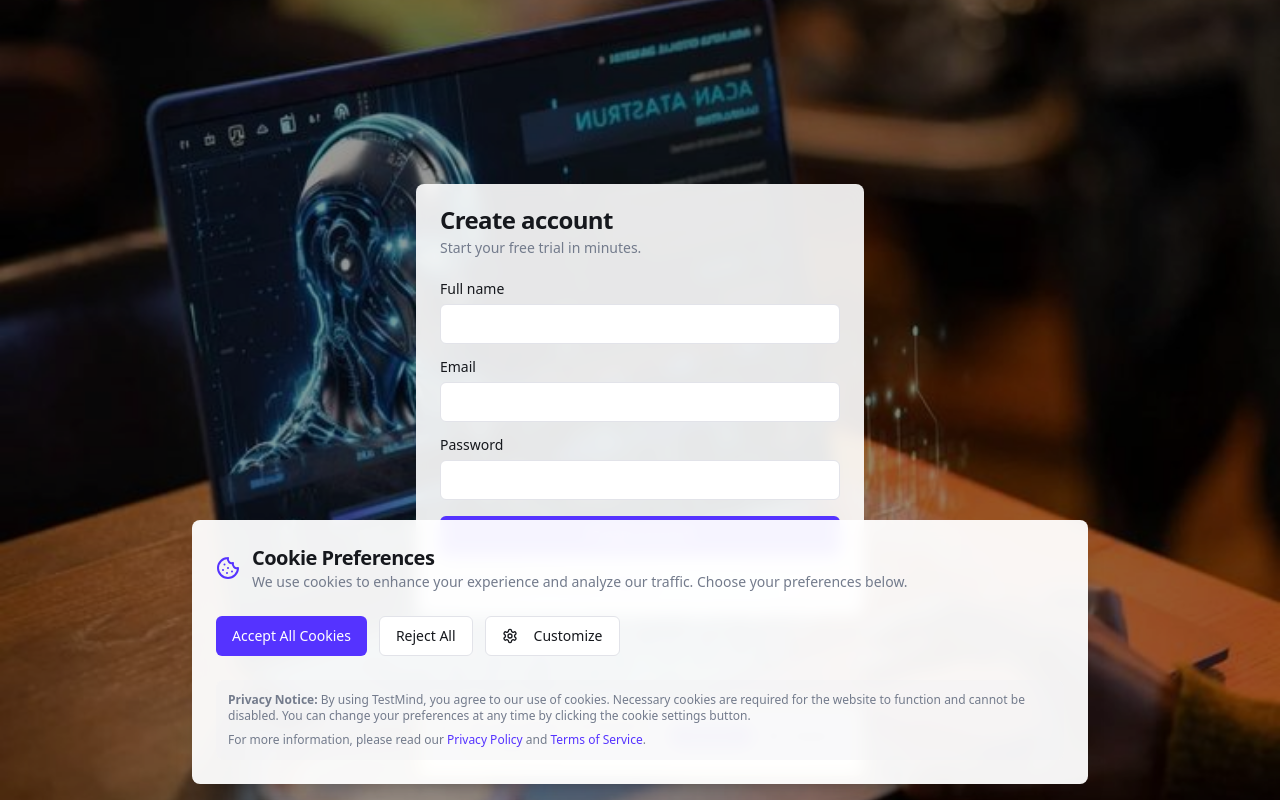
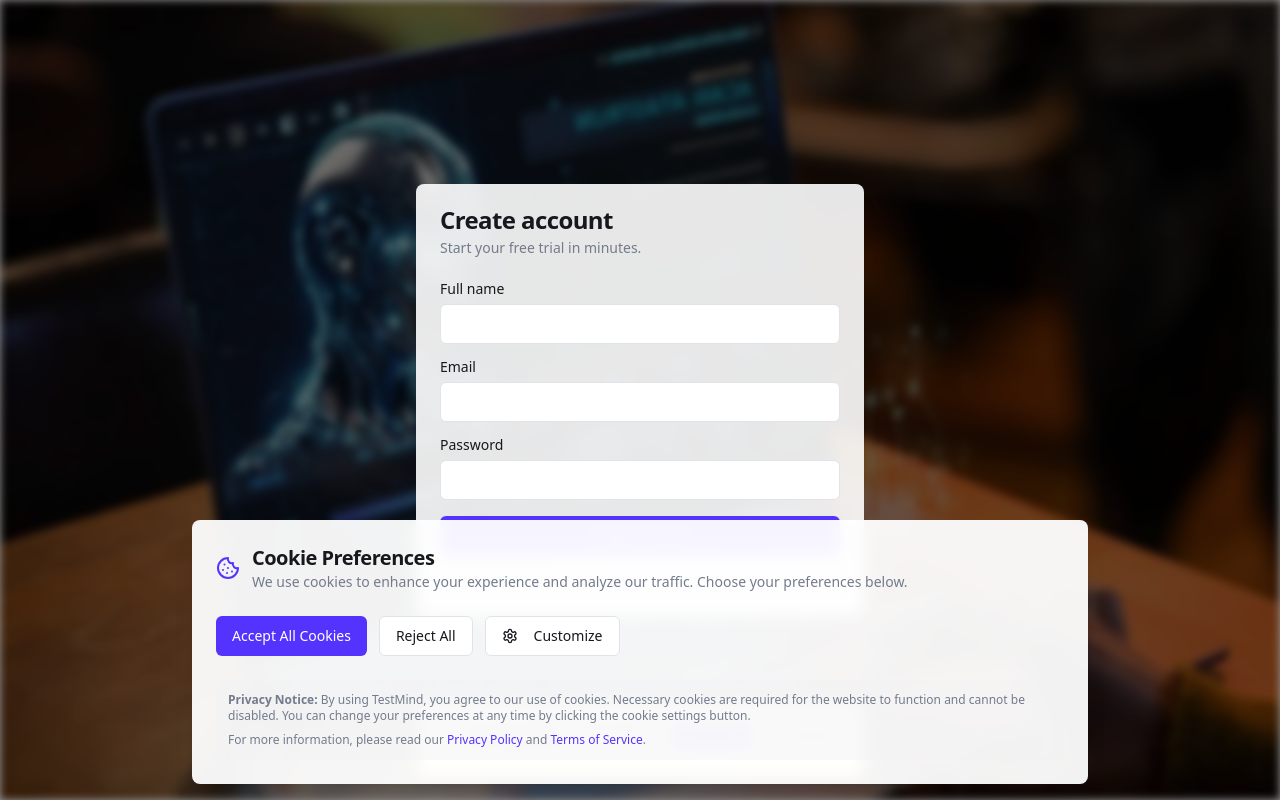
Before and after one commit to SukoluhleNdlovu/Test-mind-main, a React (Vite) app: page /register in a window 1280 px wide. Built offline with nearby package versions, Linux system fonts and the light colour scheme.

Commit message:
Adjust filter

```diff
--- a/src/pages/Register.tsx
+++ b/src/pages/Register.tsx
@@ -43,7 +43,8 @@ const Register = () => {
           minHeight: '100%',
           objectFit: 'cover',
           overflow: 'hidden',
-          backgroundColor: 'black'
+          backgroundColor: 'black',
+          filter: 'blur(4px) brightness(0.7)'
         }}
       />
 
--- a/src/pages/SignIn.tsx
+++ b/src/pages/SignIn.tsx
@@ -42,7 +42,8 @@ const SignIn = () => {
           minHeight: '100%',
           objectFit: 'cover',
           overflow: 'hidden',
-          backgroundColor: 'black'
+          backgroundColor: 'black',
+          filter: 'blur(4px) brightness(0.7)'
         }}
       />
 
```
